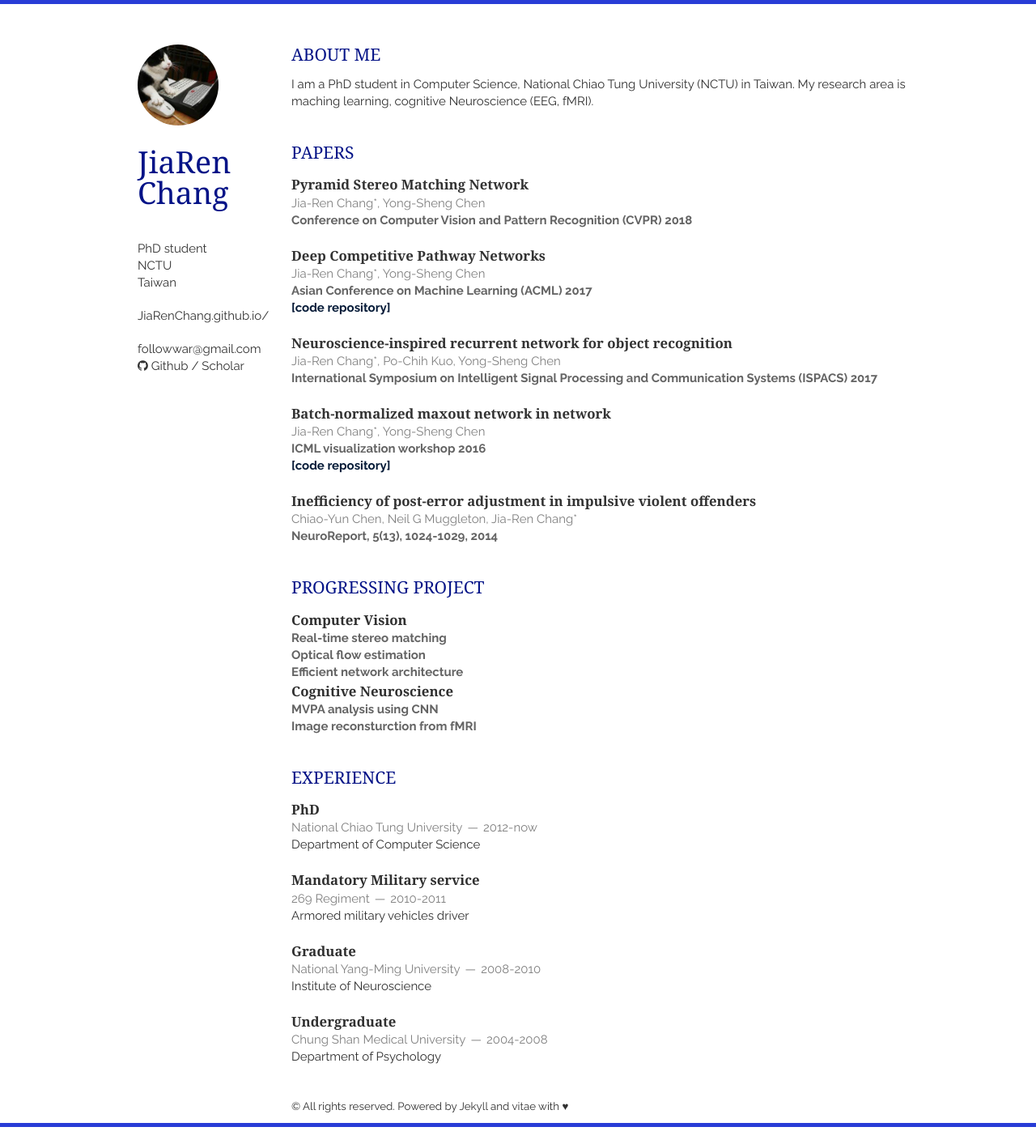
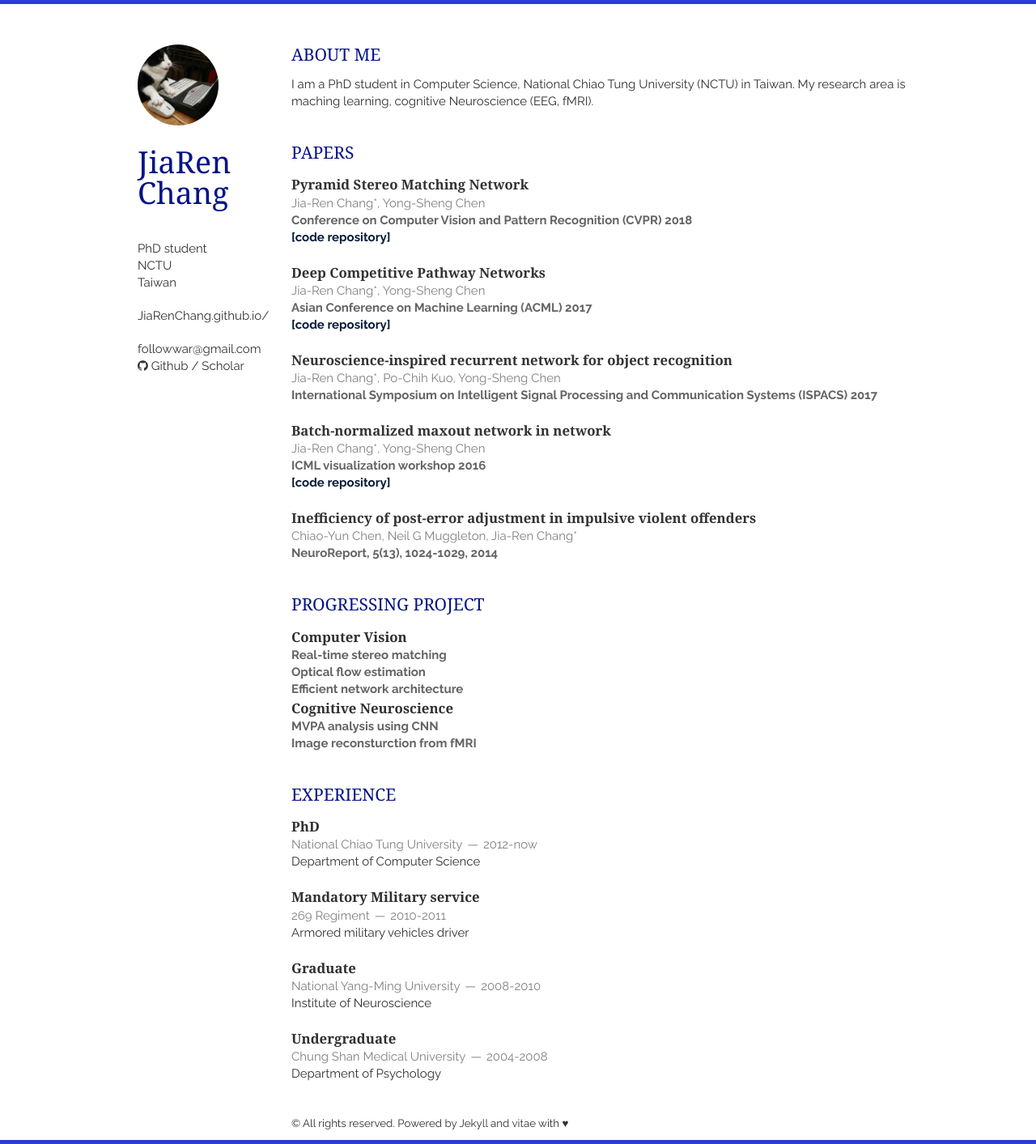
Before and after one commit to JiaRenChang/JiaRenChang.github.io, a Jekyll site: the page built from index.html, in a window 1280 px wide. Shown: the whole page at 81% size. Built offline with Jekyll 4.4.1, drawn with Linux system fonts in a browser that asks for light colours; nearby versions of some CDN libraries; the list of posts is cut into pages by our own code; a style sheet for code colours, icons or effects is not loaded; before the commit the page ends 1392 px from its top, so only the background shows below that.

Commit message:
Update papers.html

```diff
--- a/_includes/papers.html
+++ b/_includes/papers.html
@@ -8,6 +8,9 @@
         <p>
             <em>Conference on Computer Vision and Pattern Recognition (CVPR) 2018</em>
         </p>
+        <p><a href="https://github.com/JiaRenChang/PSMNet">
+            <em><font color="#061b38">[code repository]</font></em>
+        </a></p>
     </article>
 
     <article>
```
